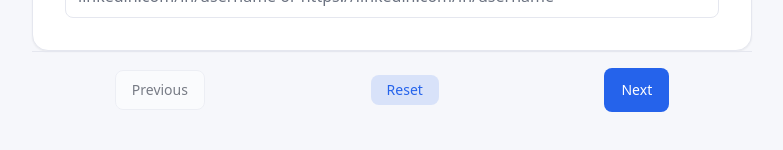
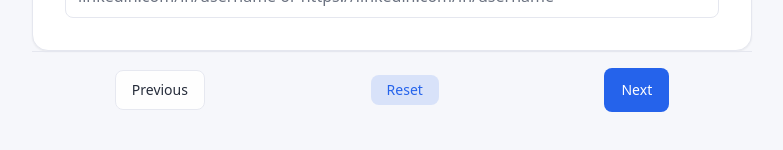
Before and after one commit to Romeo-Martial/my-cv-builder, a React (Vite) app: page /app/dataCollection/header in a window 1280 px wide. Shown: the part 604-754 px from the top of the page, without its empty margins (248-1031 px from the left). Built offline with nearby package versions, Linux system fonts and the light colour scheme.

Commit message:
Remove the disabled attribute to the previous button in the header section so that we can have access to landing page from header section

```diff
--- a/src/DataCollection/DataCollector.jsx
+++ b/src/DataCollection/DataCollector.jsx
@@ -116,7 +116,6 @@ export default function DataCollector() {
       <div className="step-footer">
         <button
           className="btn btn--secondary  role-action"
-          disabled={currentStep === 0}
           onClick={handlePrevious}
         >
           Previous
```
